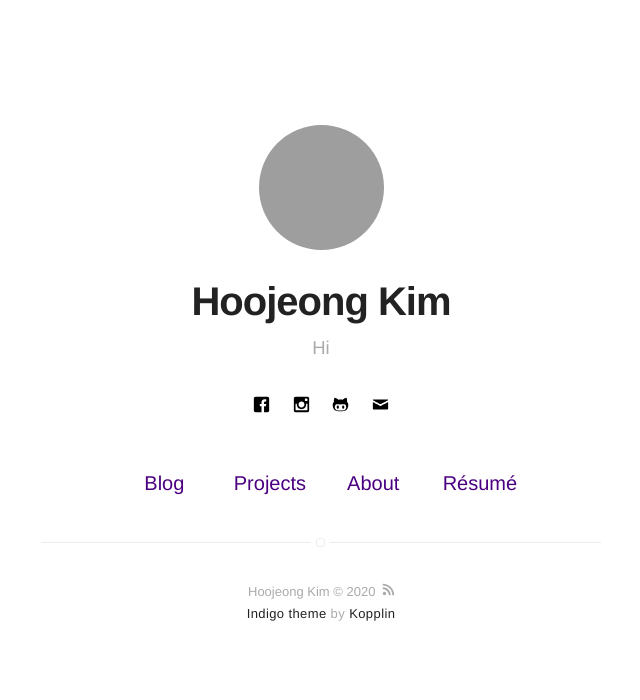
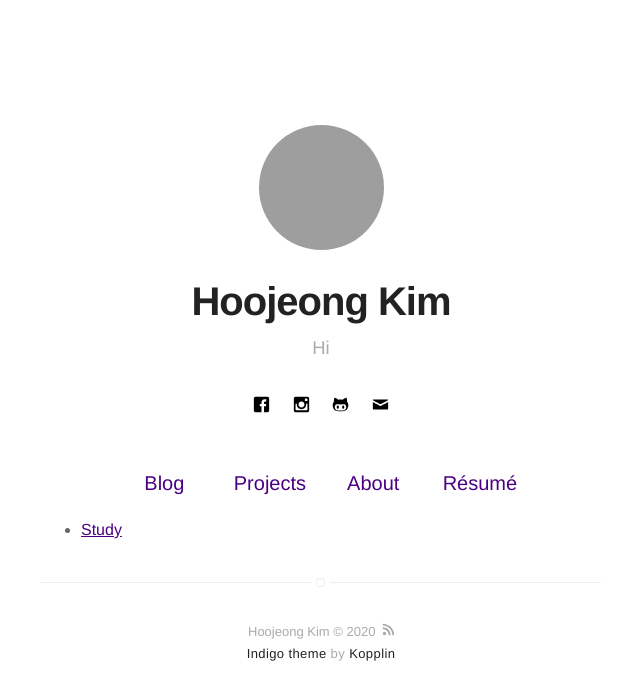
Before and after one commit to hoojeong-dev/gnwjd309.github.io, a Jekyll site: the page built from index.html, in a window 1280 px wide. Shown: the top 700 px of the page, without its empty margins (319-959 px from the left). Built offline with Jekyll 4.4.1, drawn with Linux system fonts in a browser that asks for light colours.

Commit message:
create category

```diff
--- /dev/null
+++ b/category.md
@@ -0,0 +1,7 @@
+---
+
+layout: category
+
+title: Study
+
+---
--- a/index.html
+++ b/index.html
@@ -2,3 +2,19 @@
 layout: page
 title: Home
 ---
+
+<header class="site-category">
+    <ul>
+
+      {% assign pages_list = site.pages %}
+      {% for node in pages_list %}
+        {% if node.title != null %}
+          {% if node.layout == "category" %}
+            <li><a class="category-link {% if page.url == node.url %} active{% endif %}"
+            href="{{ site.baseurl }}{{ node.url }}">{{ node.title }}</a></li>
+          {% endif %}
+        {% endif %}
+      {% endfor %}
+
+  </ul>
+  </header>
```
Also changed, not shown: _layouts/category.html (added, +18 -0 lines).
